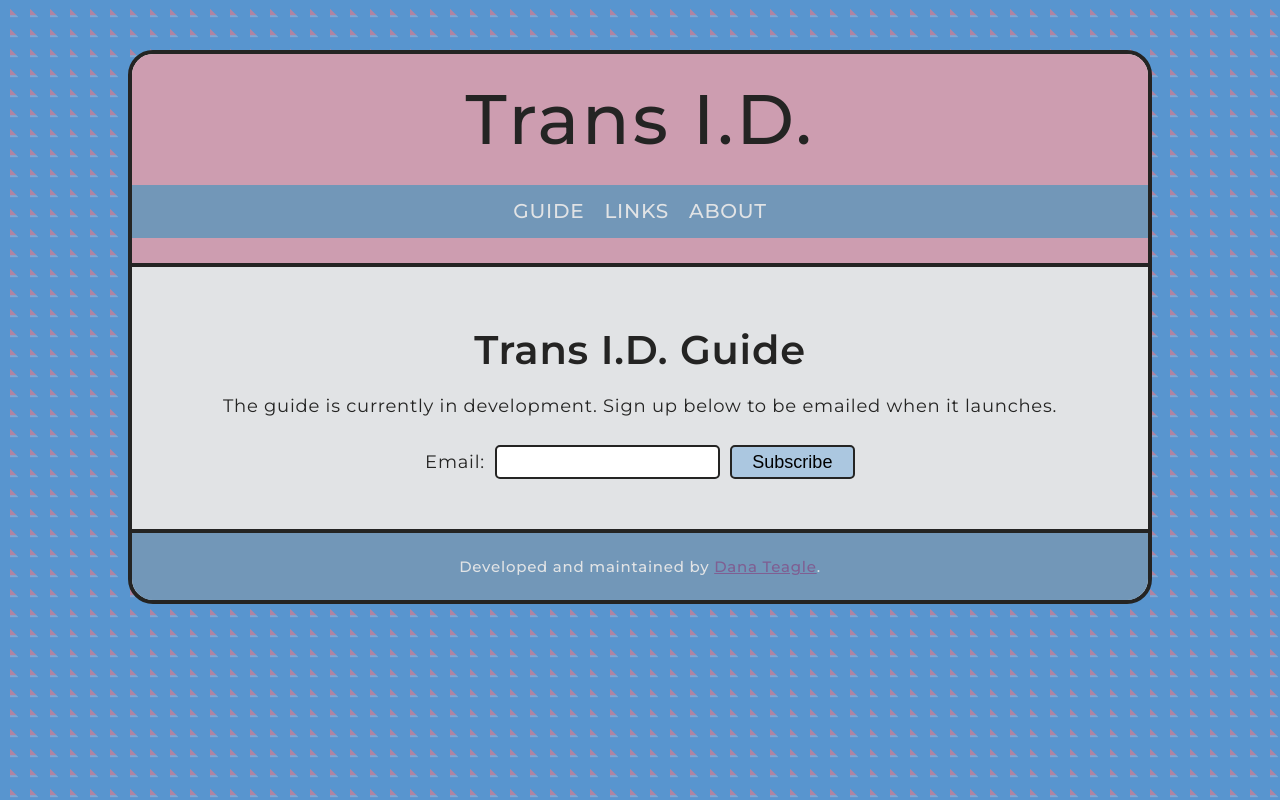
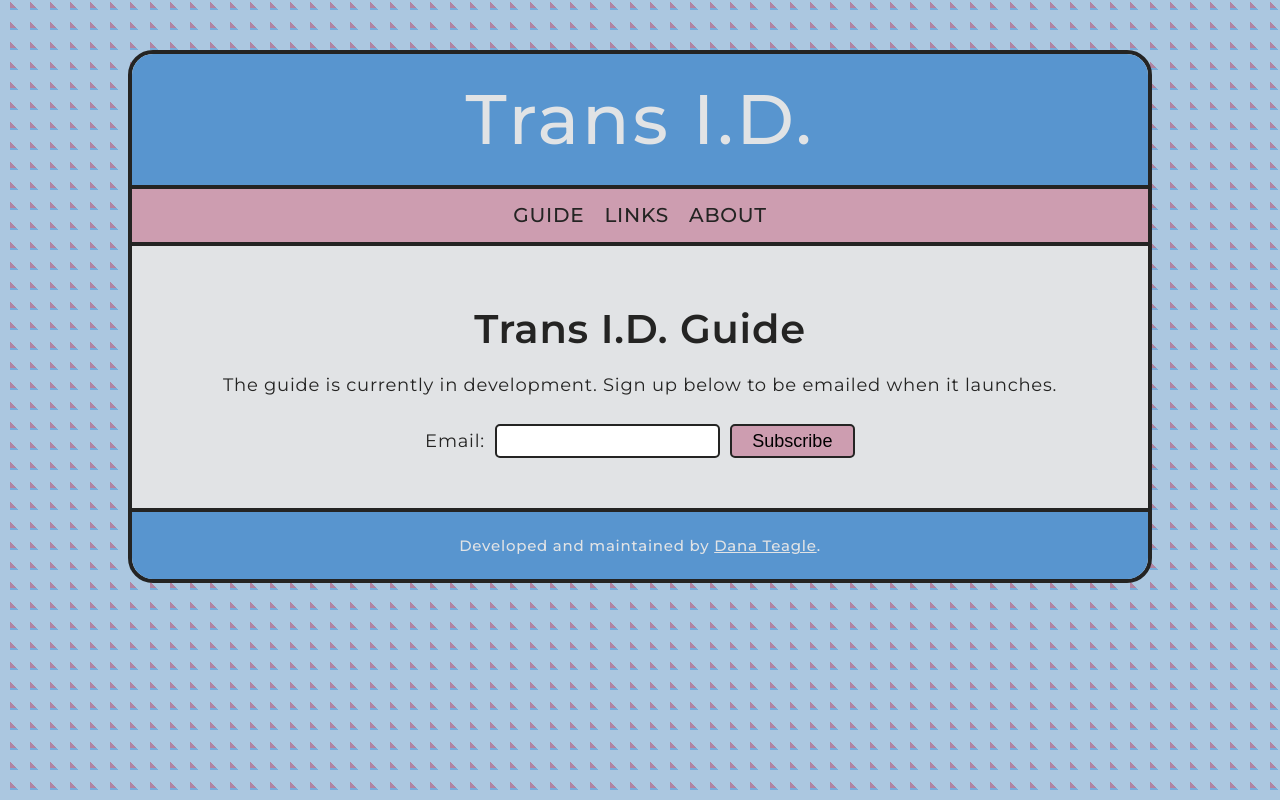
Before and after one commit to torontopubliclibra/trans-id, a React (Create React App) app: page / in a window 1280 px wide. Built offline with nearby package versions, Linux system fonts and the light colour scheme.

Commit message:
updated colour scheme and nav bar styles

```diff
--- a/src/App.scss
+++ b/src/App.scss
@@ -1,10 +1,11 @@
-@use 'partials/setup';
-@use 'partials/variables' as *;
-@use 'partials/typography' as *;
+@use "partials/setup";
+@use "partials/variables" as *;
+@use "partials/typography" as *;
 
 body {
-    background: linear-gradient(-135deg, $color1 22px, transparent 1%) center, linear-gradient(rgba($color4, 0.8) 18px, transparent 1%) center, rgba($color1, 0.8);
+  background: linear-gradient(-135deg, $color3 22px, transparent 1%) center, linear-gradient(rgba($color4, 0.8) 18px, transparent 1%) center, rgba($color1, 0.8);
   background-size: 20px 20px;
+  background-attachment: fixed;
   a {
     color: $color6;
     &:hover {
@@ -27,22 +28,24 @@
     margin: 50px auto;
     overflow: hidden;
   }
-    header, footer {
+  footer {
     width: 100%;
     padding: 25px 0px;
   }
   header {
     display: flex;
     flex-direction: column;
-        background-color: $color5;
+    background-color: $color1;
     border-bottom: solid 4px $black;
+    padding-top: 25px;
     nav {
         ul {
         padding: 0;
         margin: 0;
         margin-top: 25px;
         width: 100%;
-                background-color: $color2;
+        background-color: $color5;
+        border-top: solid $black 4px;
         display: flex;
         list-style: none;
         justify-content: center;
@@ -55,7 +58,7 @@
   }
   footer {
     border-top: solid 4px $black;
-        background-color: $color2;
+    background-color: $color1;
   }
   main {
     padding: 50px;
@@ -74,6 +77,8 @@
         padding: 10px;
         border: solid $black 2px;
         border-radius: 5px;
+        background-color: #fff;
+        cursor: pointer;
       }
     }
     .linksAndResources {
@@ -102,7 +107,9 @@
       label {
         margin: 0;
       }
-            input, button, textarea {
+      input,
+      button,
+      textarea {
         padding: 5px;
         border: solid $black 2px;
         border-radius: 5px;
@@ -112,10 +119,10 @@
       }
       button {
         width: 125px;
-                background-color: $color3;
+        background-color: $color5;
         cursor: pointer;
         &:hover {
-                    background-color: $color2;
+          background-color: $color4;
           transition: 0.3s;
         }
       }
@@ -137,7 +144,6 @@
     header {
       padding: 0;
       nav {
-                border-top: solid 4px $black;
         ul {
             margin: 0;
         }
--- a/src/partials/_typography.scss
+++ b/src/partials/_typography.scss
@@ -11,6 +11,7 @@
     font-weight: 400;
     header {
         h1 {
+            color: $white;
             font-weight: 500;
             font-size: 70px;
             letter-spacing: 3px;
@@ -23,9 +24,9 @@
             a {
                 font-weight: 500;
                 text-decoration: none;
-                color: $white;
+                color: $black;
                 &:hover {
-                    color: $color6;
+                    color: $white;
                     transition: 0.3s;
                 }
             }
@@ -69,9 +70,9 @@
             font-weight: 500;
             margin: 0 25px;
             a {
-                color: $color6;
+                color: $white;
                 &:hover {
-                    color: $black;
+                    color: $color6;
                     transition: 0.3s;
                 }
             }
@@ -95,6 +96,10 @@
                 width: 95%;
                 font-size: 15px;
             }
+            input {
+                min-width: 80%;
+                text-align: center;
+            }
         }
     }
 }
```
Lines whose indentation alone changed are shown as unchanged.
